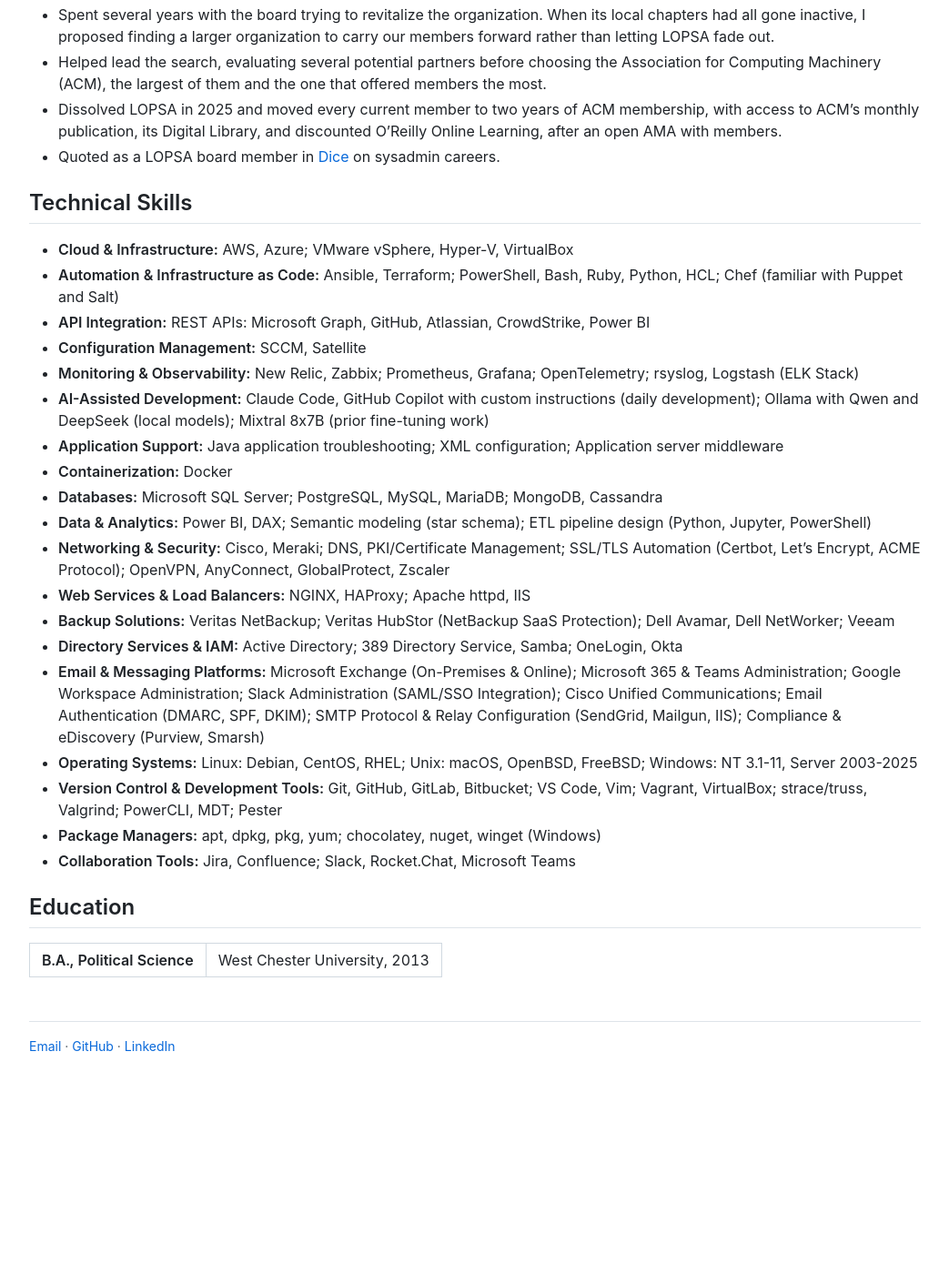
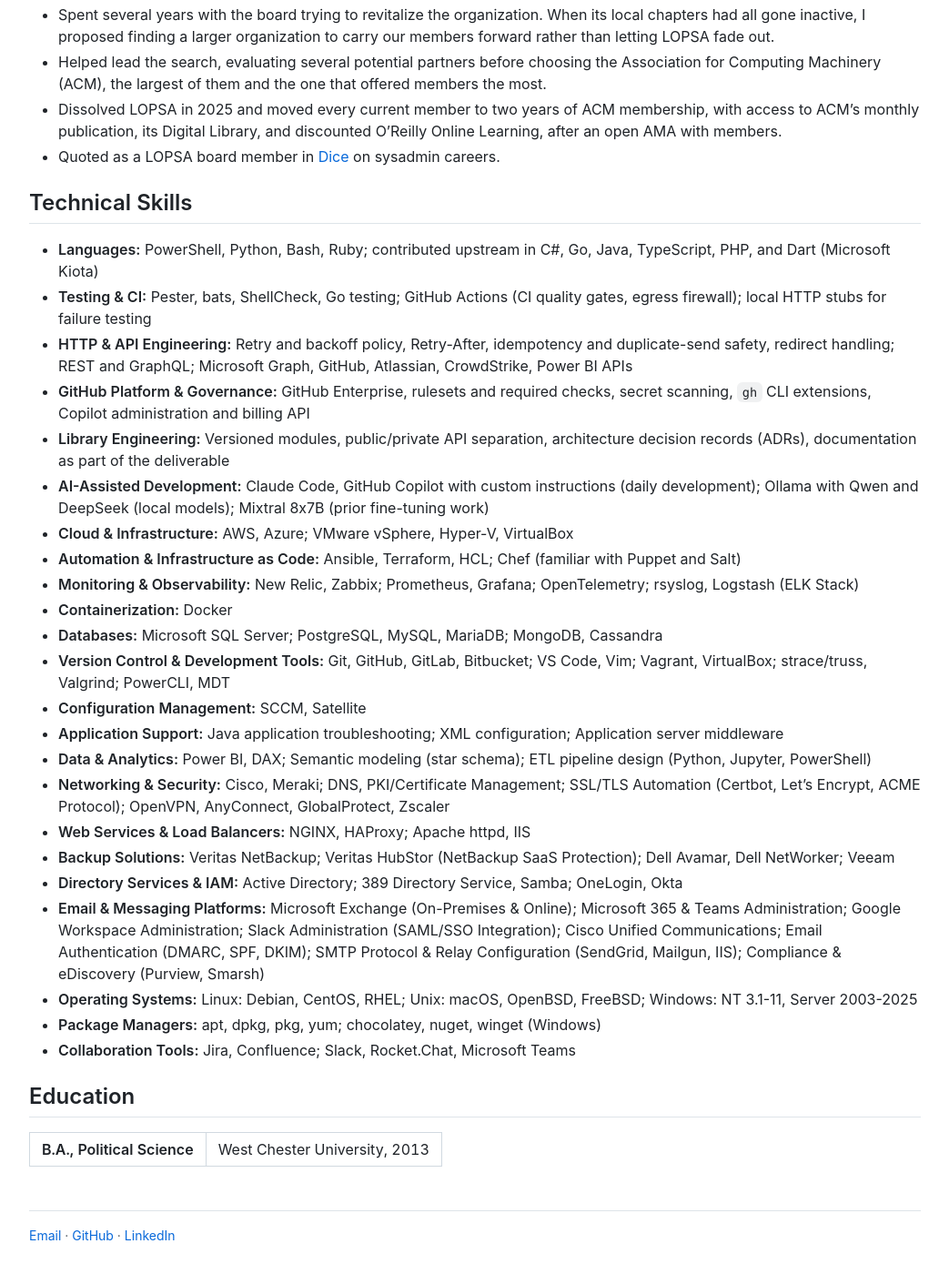
Before and after one commit to jackson-asmith/jacksonsmith.github.io, a Jekyll site: the page built from experience.md, in a window 1280 px wide and 1400 px high, scrolled down 4274 px. Shown: the whole window at 91% size, without its empty margins (118-1161 px from the left). Built offline with Jekyll 4.4.1, drawn with Linux system fonts in a browser that asks for light colours; before the commit the page ends 5466 px from its top, so only the background shows below that.

Commit message:
Refresh Technical Skills for recent software work
Adds Languages, Testing & CI, HTTP & API Engineering, GitHub Platform &
Governance, and Library Engineering at the top, drawn from Keel,
gh-baseline, the Kiota contributions, and PCG work. API Integration folds
into HTTP & API Engineering; languages and Pester move out of the
infrastructure categories. The printed résumé keeps nine categories led
by the new ones.

Co-Authored-By: Claude Opus 5.5 <noreply@anthropic.com>

```diff
--- a/experience.md
+++ b/experience.md
@@ -160,15 +160,20 @@ Board member of a nonprofit professional association for systems administrators:
 
 ## Technical Skills
 
+* **Languages:** PowerShell, Python, Bash, Ruby; contributed upstream in C#, Go, Java, TypeScript, PHP, and Dart (Microsoft Kiota)
+* **Testing & CI:** Pester, bats, ShellCheck, Go testing; GitHub Actions (CI quality gates, egress firewall); local HTTP stubs for failure testing
+* **HTTP & API Engineering:** Retry and backoff policy, Retry-After, idempotency and duplicate-send safety, redirect handling; REST and GraphQL; Microsoft Graph, GitHub, Atlassian, CrowdStrike, Power BI APIs
+* **GitHub Platform & Governance:** GitHub Enterprise, rulesets and required checks, secret scanning, `gh` CLI extensions, Copilot administration and billing API
+* **Library Engineering:** Versioned modules, public/private API separation, architecture decision records (ADRs), documentation as part of the deliverable
+* **AI-Assisted Development:** Claude Code, GitHub Copilot with custom instructions (daily development); Ollama with Qwen and DeepSeek (local models); Mixtral 8x7B (prior fine-tuning work)
 * **Cloud & Infrastructure:** AWS, Azure; VMware vSphere, Hyper-V, VirtualBox
-* **Automation & Infrastructure as Code:** Ansible, Terraform; PowerShell, Bash, Ruby, Python, HCL; Chef (familiar with Puppet and Salt)
-* **API Integration:** REST APIs: Microsoft Graph, GitHub, Atlassian, CrowdStrike, Power BI
+* **Automation & Infrastructure as Code:** Ansible, Terraform, HCL; Chef (familiar with Puppet and Salt)
+* **Monitoring & Observability:** New Relic, Zabbix; Prometheus, Grafana; OpenTelemetry; rsyslog, Logstash (ELK Stack)
+* {: .no-print} **Containerization:** Docker
+* {: .no-print} **Databases:** Microsoft SQL Server; PostgreSQL, MySQL, MariaDB; MongoDB, Cassandra
+* {: .no-print} **Version Control & Development Tools:** Git, GitHub, GitLab, Bitbucket; VS Code, Vim; Vagrant, VirtualBox; strace/truss, Valgrind; PowerCLI, MDT
 * {: .no-print} **Configuration Management:** SCCM, Satellite
-* **Monitoring & Observability:** New Relic, Zabbix; Prometheus, Grafana; OpenTelemetry; rsyslog, Logstash (ELK Stack)
-* **AI-Assisted Development:** Claude Code, GitHub Copilot with custom instructions (daily development); Ollama with Qwen and DeepSeek (local models); Mixtral 8x7B (prior fine-tuning work)
 * {: .no-print} **Application Support:** Java application troubleshooting; XML configuration; Application server middleware
-* **Containerization:** Docker
-* **Databases:** Microsoft SQL Server; PostgreSQL, MySQL, MariaDB; MongoDB, Cassandra
 * {: .no-print} **Data & Analytics:** Power BI, DAX; Semantic modeling (star schema); ETL pipeline design (Python, Jupyter, PowerShell)
 * {: .no-print} **Networking & Security:** Cisco, Meraki; DNS, PKI/Certificate Management; SSL/TLS Automation (Certbot, Let's Encrypt, ACME Protocol); OpenVPN, AnyConnect, GlobalProtect, Zscaler
 * {: .no-print} **Web Services & Load Balancers:** NGINX, HAProxy; Apache httpd, IIS
```
Also changed, not shown: other parts of experience.md (+0 -1 lines).
